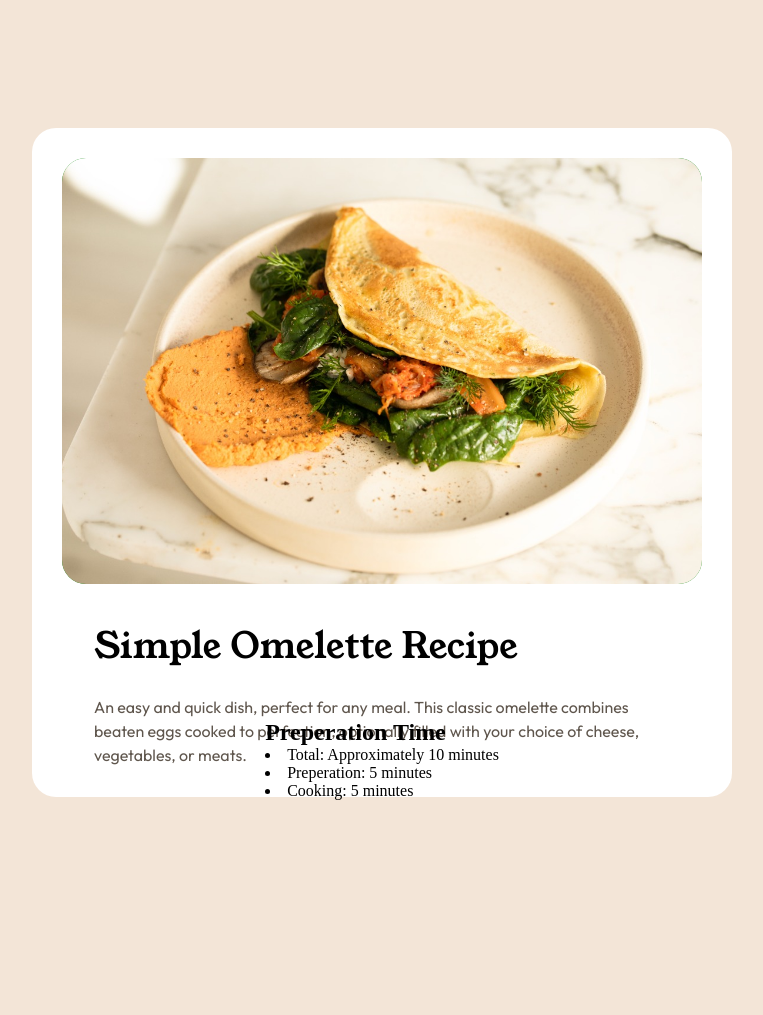
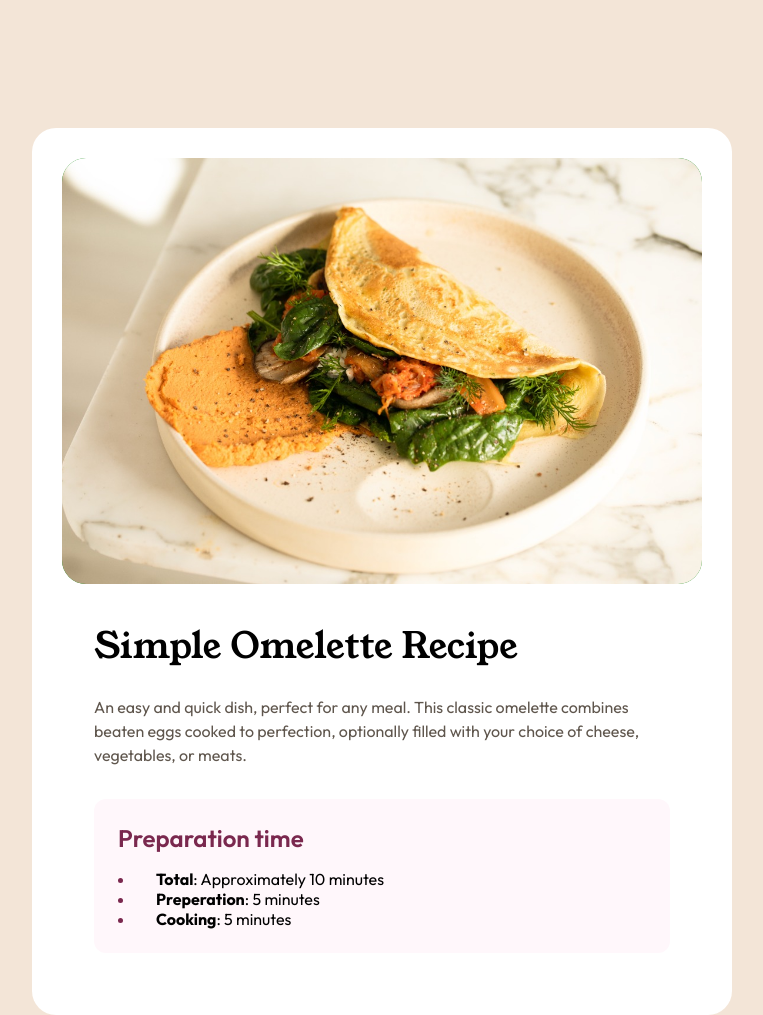
Before and after one commit to webdev1kev/recipe-page, a plain HTML site: page index.html in a window 1280 px wide. Shown: the whole page, without its empty margins (258-1021 px from the left). Before the commit the page ends 800 px from the top, so only its background shows below. Drawn offline with Linux system fonts and the light colour scheme.

Commit message:
prep section complete

```diff
--- a/index.html
+++ b/index.html
@@ -31,12 +31,18 @@
         combines beaten eggs cooked to perfection, optionally filled with your
         choice of cheese, vegetables, or meats.
       </p>
-    </div>
-    <div>
-      <h2>Preperation Time</h2>
-      <li>Total: Approximately 10 minutes</li>
-      <li>Preperation: 5 minutes</li>
-      <li>Cooking: 5 minutes</li>
+      <div class="prep-section">
+        <h2>Preparation time</h2>
+        <li>
+          <span> <a>Total</a>: Approximately 10 minutes</span>
+        </li>
+        <li>
+          <span><a>Preperation</a>: 5 minutes</span>
+        </li>
+        <li>
+          <span><a>Cooking</a>: 5 minutes</span>
+        </li>
+      </div>
     </div>
   </body>
 </html>
--- a/style.css
+++ b/style.css
@@ -102,3 +102,30 @@ p {
   font-weight: 400;
   line-height: 150%;
 }
+.prep-section {
+  background-color: var(--rose-50);
+  border-radius: 12px;
+  padding: var(--spacing-300);
+  margin: var(--spacing-400);
+}
+
+h2 {
+  color: var(--rose-800);
+  font-family: "Outfit";
+  font-weight: 600;
+  padding-bottom: var(--spacing-200);
+}
+li {
+  color: var(--rose-800);
+  font-family: "Outfit";
+  text-wrap: wrap;
+}
+li span {
+  color: black;
+  padding-left: var(--spacing-200);
+  text-wrap: wrap;
+}
+li span a {
+  font-family: "Outfit";
+  font-weight: 700;
+}
```
